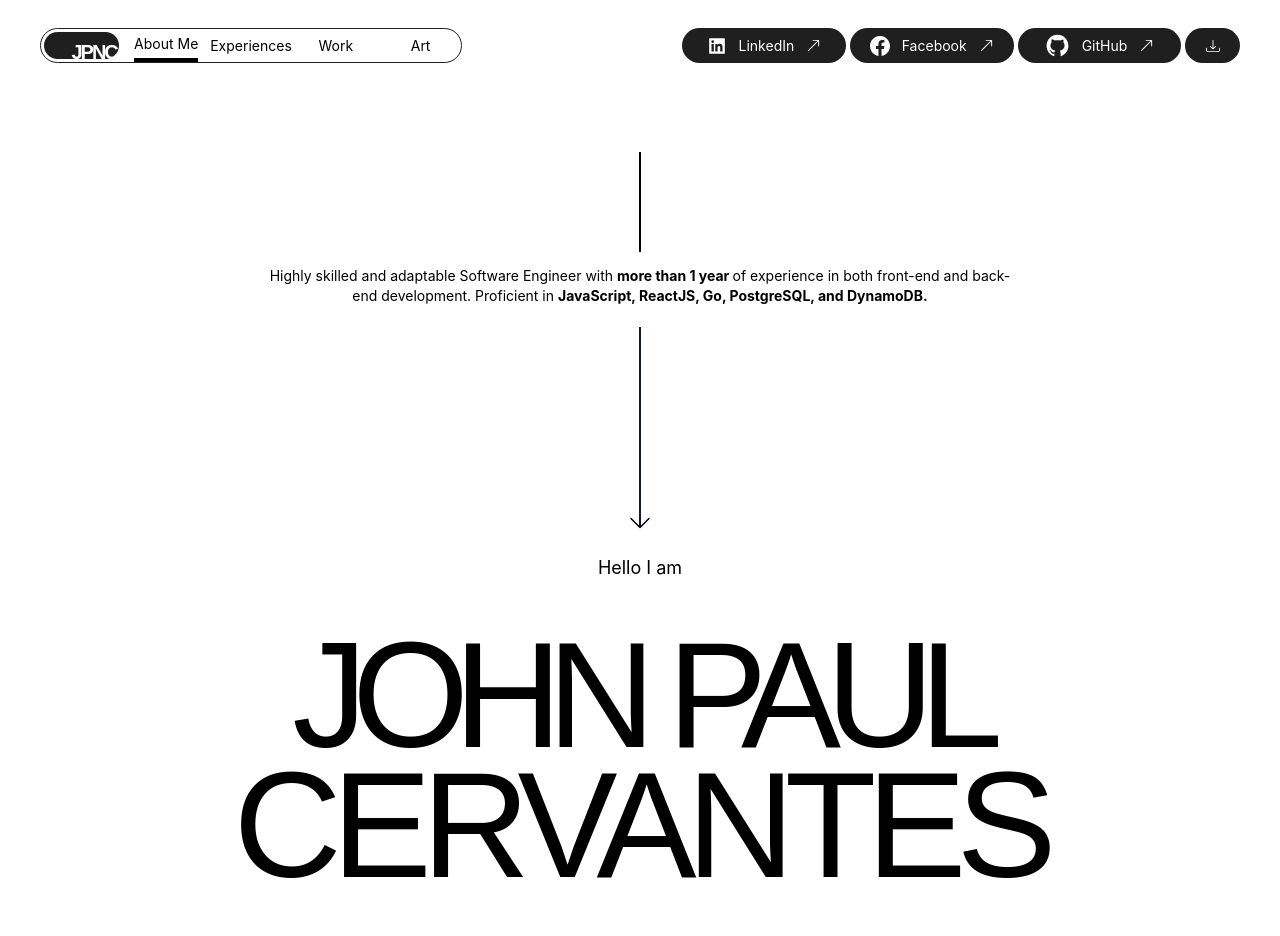
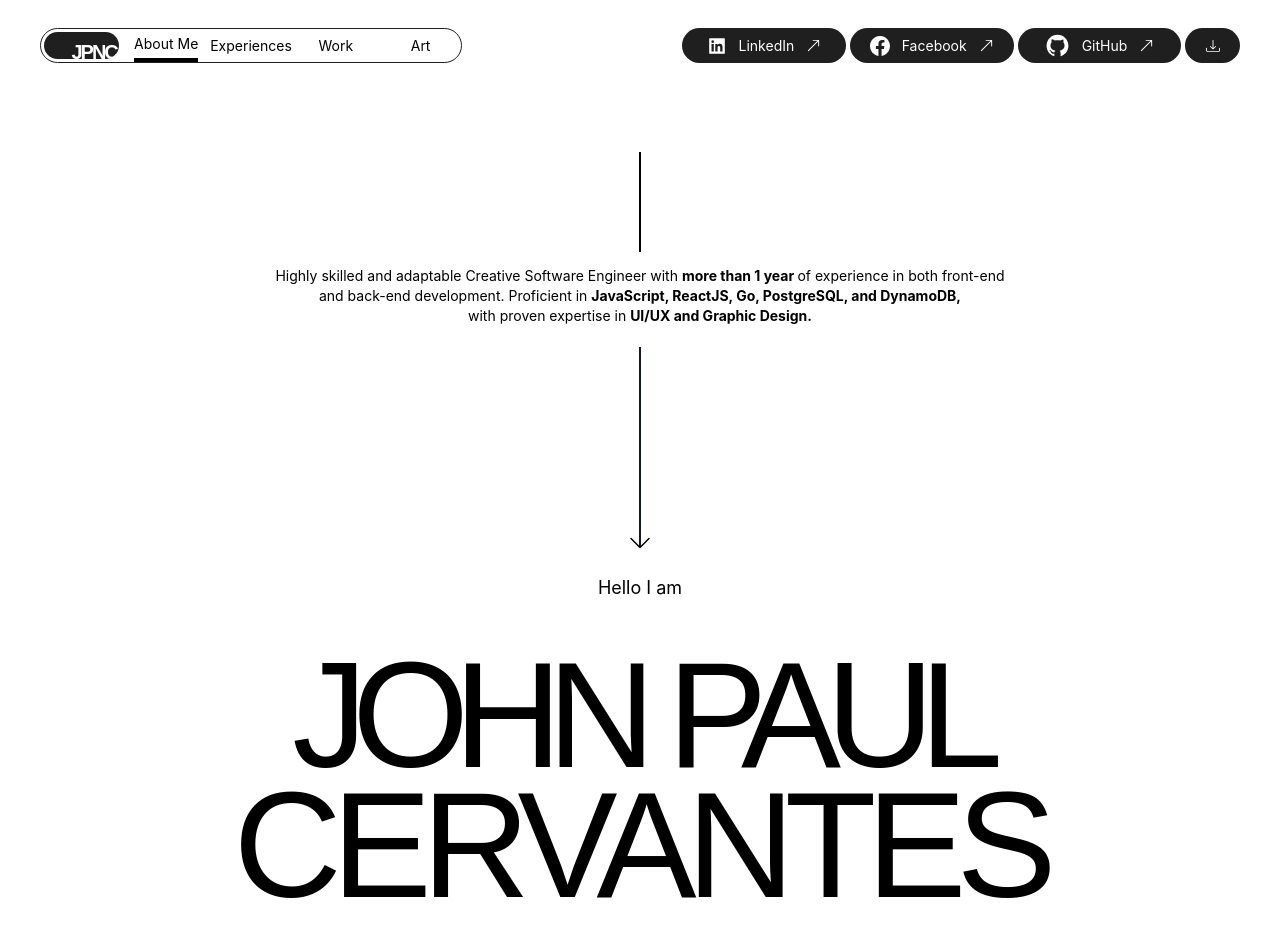
Before and after one commit to jpncervantes/portfolio, a React (Create React App) app: page / in a window 1280 px wide. Shown: the top 936 px of the page. Built offline with nearby package versions, Linux system fonts and the light colour scheme; a web font is replaced by a local one.

Commit message:
added verbiage to about page

```diff
--- a/src/pages/about-me/AboutMe.jsx
+++ b/src/pages/about-me/AboutMe.jsx
@@ -36,8 +36,11 @@ const AboutMe = () => {
             </div>
             <div className="flex items-center justify-center w-full">
                 <span className="text-center w-[750px] mt-4 text-sm">
-                    Highly skilled and adaptable Software Engineer with <b>more than 1 year </b>
-                    of experience in both front-end and back-end development. Proficient in <b>JavaScript, ReactJS, Go, PostgreSQL, and DynamoDB.</b>
+                    Highly skilled and adaptable Creative Software Engineer with <b>more than 1 year </b>
+                    of experience in both front-end and back-end development. Proficient in <b>
+                        JavaScript, ReactJS, Go, PostgreSQL, and DynamoDB,{" "}
+                    </b>{" "}
+                    <br /> with proven expertise in <b>UI/UX and Graphic Design.</b>
                 </span>
             </div>
             <Arrow />
```
